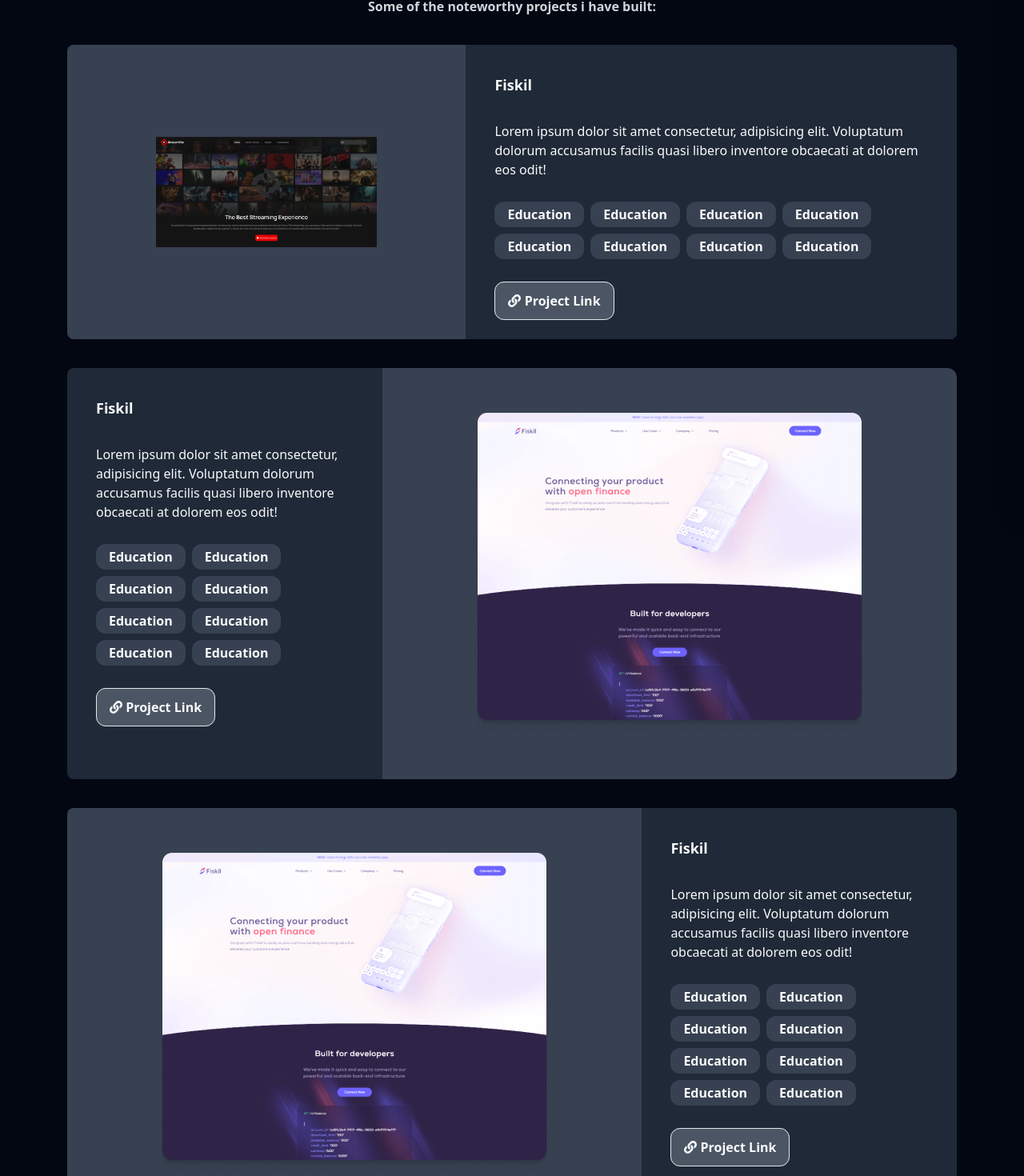
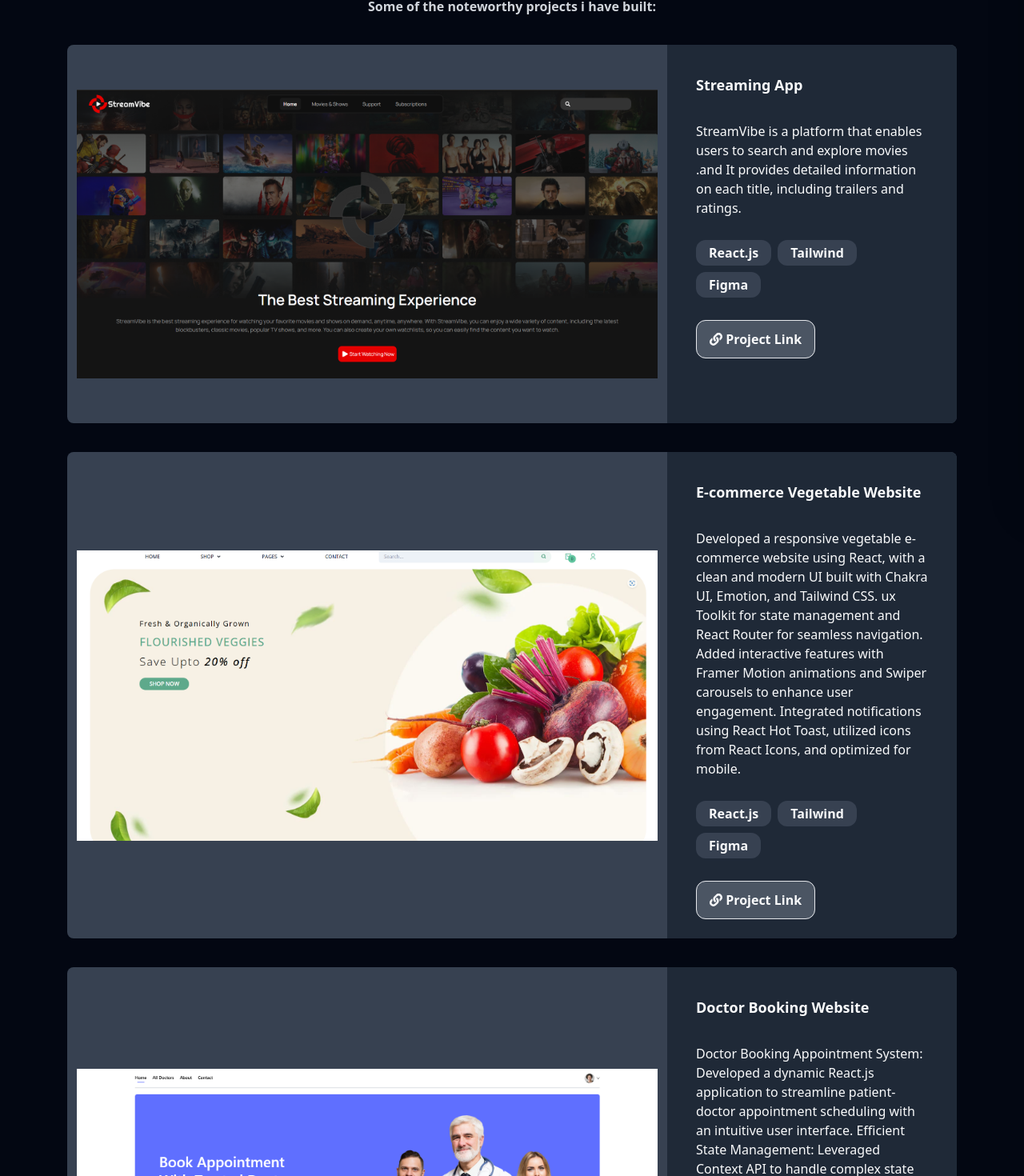
Before and after one commit to asishsahu946/Portfolio, a React (Vite) app: page /projects in a window 1280 px wide. Shown: the part 180-1650 px from the top of the page at 80% size. Built offline with nearby package versions, Linux system fonts and the light colour scheme.

Commit message:
final push

```diff
--- /dev/null
+++ b/src/assets/projectData.js
@@ -0,0 +1,32 @@
+import project1Img from './Streaming-Project-screenshot.png'
+import project2Img from './vegetableProject.png'
+import project3Img from './doctorBookingProject.png'
+
+ const data = [
+    // Project 1
+    {
+        image: project1Img,
+        title: 'Streaming App',
+        overview: 'StreamVibe is a platform that enables users to search and explore movies .and It provides detailed information on each title, including trailers and ratings.',
+        techUsed: ['React.js', 'Tailwind', 'Figma'],
+        link: 'https://steaming-app-react.vercel.app/'
+    },
+    {
+        image: project2Img,
+        title: 'E-commerce Vegetable Website',
+        overview: 'Developed a responsive vegetable e-commerce website using React, with a clean and modern UI built with Chakra UI, Emotion, and Tailwind CSS. ux Toolkit for state management and React Router for seamless navigation. Added interactive features with Framer Motion animations and Swiper carousels to enhance user engagement. Integrated notifications using React Hot Toast, utilized icons from React Icons, and optimized for mobile.',
+        techUsed: ['React.js', 'Tailwind', 'Figma'],
+        link: 'https://vegetable-store-react.vercel.app/'
+    },
+    {
+        image: project3Img,
+        title: 'Doctor Booking Website',
+        overview: `Doctor Booking Appointment System: Developed a dynamic React.js application to streamline patient-doctor appointment scheduling with an intuitive user interface.
+Efficient State Management: Leveraged Context API to handle complex state transitions, ensuring optimal performance and maintainability.
+Feature-Rich Design: Implemented responsive design, real-time updates, and seamless navigation for improved user experience.`,
+        techUsed: ['React.js', 'Tailwind', 'Figma'],
+        link: 'https://doctor-booking-appointment-react.vercel.app/'
+    },
+]
+
+export default data
--- a/src/components/Projects.jsx
+++ b/src/components/Projects.jsx
@@ -1,10 +1,11 @@
 import React from "react";
 import { FaLink } from "react-icons/fa";
 import { image } from "../assets/image";
+import data from '../assets/projectData'
 
 function Projects() {
   return (
-    <div className="bg-[#030712] pb-6 px-14">
+    <div className="bg-[#030712] pb-6 px-14 md-max:px-2">
       <div className="flex items-center justify-center ">
         <p className=" bg-[#374151] text-[#f9fafb] font-bold rounded-xl px-4 py-1 mt-16 ">
           Projects
@@ -14,190 +15,42 @@ function Projects() {
         Some of the noteworthy projects i have built:
       </p>
 
-
-      {/* Project section 1 */}
-      <div className="bg-[#374151] mx-7 my-9 lg:flex justify-center rounded-lg ">
+      <div>
+        {
+          data.map((item,index) => {
+            return <div className="bg-[#374151] mx-7 md-max:mx-2 my-9 lg:flex justify-center rounded-lg ">
         {/* left section */}
-        <img className="mx-auto my-auto lg:mx-[10%] py-14 w-[51%] rounded-2xl overflow-hidden" src={image.streamingAppProject} alt="" />
+        <img className="mx-auto my-auto  px-3 md-max:px-2 py-14 md-max:py-2 w-[750px] md-max:w-full" src={item.image} alt="" />
         {/* Right section */}
-        <div className="bg-[#1f2937] text-[#f9fafb] pl-9 p-9  rounded-bl-lg rounded-br-lg lg:rounded-bl-none lg:rounded-tr-lg ">
-          <h1 className="font-bold text-lg">Fiskil</h1>
-          <p className="pt-8">
-            Lorem ipsum dolor sit amet consectetur, adipisicing elit. Voluptatum
-            dolorum accusamus facilis quasi libero inventore obcaecati at
-            dolorem eos odit!
+        <div className="bg-[#1f2937] text-[#f9fafb] pl-9 md-max:pl-3 p-9 md-max:p-5 rounded-bl-lg rounded-br-lg lg:rounded-bl-none lg:rounded-tr-lg ">
+          <h1 className="font-bold text-lg">{item.title}</h1>
+          <p className="pt-8 md-max:pt-2 md-max:text-sm">
+            {item.overview}
           </p>
           <div className="pt-7 flex flex-wrap gap-2">
-            <div className="inline-flex justify-center">
-              <p className=" bg-[#374151] text-[#f9fafb] font-semibold rounded-xl px-4 py-1 ">
-                Education
+            {
+              item.techUsed.map((skills,index) => <div className="inline-flex justify-center">
+              <p className=" bg-[#374151] text-[#f9fafb] font-semibold rounded-xl px-4 py-1 md-max:text-sm ">
+                {skills}
               </p>
-            </div>
-            <div className="inline-flex justify-center">
-              <p className=" bg-[#374151] text-[#f9fafb] font-semibold rounded-xl px-4 py-1 ">
-                Education
-              </p>
-            </div>
-            <div className="inline-flex justify-center">
-              <p className=" bg-[#374151] text-[#f9fafb] font-semibold rounded-xl px-4 py-1 ">
-                Education
-              </p>
-            </div>
-            <div className="inline-flex justify-center">
-              <p className=" bg-[#374151] text-[#f9fafb] font-semibold rounded-xl px-4 py-1 ">
-                Education
-              </p>
-            </div>
-            <div className="inline-flex justify-center">
-              <p className=" bg-[#374151] text-[#f9fafb] font-semibold rounded-xl px-4 py-1 ">
-                Education
-              </p>
-            </div>
-            <div className="inline-flex justify-center">
-              <p className=" bg-[#374151] text-[#f9fafb] font-semibold rounded-xl px-4 py-1 ">
-                Education
-              </p>
-            </div>
-            <div className="inline-flex justify-center">
-              <p className=" bg-[#374151] text-[#f9fafb] font-semibold rounded-xl px-4 py-1 ">
-                Education
-              </p>
-            </div>
-            <div className="inline-flex justify-center">
-              <p className=" bg-[#374151] text-[#f9fafb] font-semibold rounded-xl px-4 py-1 ">
-                Education
-              </p>
-            </div>
+            </div>)
+            }
+
 
           </div>
           <div className="mt-10">
-            <a href="" className="border rounded-xl px-4 py-3 font-bold bg-gray-600 "><button><FaLink className="inline -mt-1"/> Project Link</button></a>
+            <a href={item.link} className="border rounded-xl px-4 py-3 font-bold bg-gray-600  md-max:text-sm"><button><FaLink className="inline -mt-1"/> Project Link</button></a>
 
             </div>
         </div>
       </div>
-      {/* Project section 2 */}
-      <div className="bg-[#374151] mx-7 my-9 lg:flex justify-center lg:flex-row-reverse rounded-xl">
-        {/* left section */}
-        <img className=" mx-auto my-auto lg:mx-[10%] py-14 w-full h-full rounded-2xl " src={image.projectimage} alt="" />
-        {/* Right section */}
-        <div className="bg-[#1f2937] text-[#f9fafb] pl-9 p-9 rounded-b-lg lg:rounded-br-none lg:rounded-tl-lg">
-          <h1 className="font-bold text-lg">Fiskil</h1>
-          <p className="pt-8">
-            Lorem ipsum dolor sit amet consectetur, adipisicing elit. Voluptatum
-            dolorum accusamus facilis quasi libero inventore obcaecati at
-            dolorem eos odit!
-          </p>
-          <div className="pt-7 flex flex-wrap gap-2">
-            <div className="inline-flex justify-center">
-              <p className=" bg-[#374151] text-[#f9fafb] font-semibold rounded-xl px-4 py-1 ">
-                Education
-              </p>
-            </div>
-            <div className="inline-flex justify-center">
-              <p className=" bg-[#374151] text-[#f9fafb] font-semibold rounded-xl px-4 py-1 ">
-                Education
-              </p>
-            </div>
-            <div className="inline-flex justify-center">
-              <p className=" bg-[#374151] text-[#f9fafb] font-semibold rounded-xl px-4 py-1 ">
-                Education
-              </p>
-            </div>
-            <div className="inline-flex justify-center">
-              <p className=" bg-[#374151] text-[#f9fafb] font-semibold rounded-xl px-4 py-1 ">
-                Education
-              </p>
-            </div>
-            <div className="inline-flex justify-center">
-              <p className=" bg-[#374151] text-[#f9fafb] font-semibold rounded-xl px-4 py-1 ">
-                Education
-              </p>
-            </div>
-            <div className="inline-flex justify-center">
-              <p className=" bg-[#374151] text-[#f9fafb] font-semibold rounded-xl px-4 py-1 ">
-                Education
-              </p>
-            </div>
-            <div className="inline-flex justify-center">
-              <p className=" bg-[#374151] text-[#f9fafb] font-semibold rounded-xl px-4 py-1 ">
-                Education
-              </p>
-            </div>
-            <div className="inline-flex justify-center">
-              <p className=" bg-[#374151] text-[#f9fafb] font-semibold rounded-xl px-4 py-1 ">
-                Education
-              </p>
-            </div>
 
-          </div>
-          <div className="mt-10">
-            <a href="" className="border rounded-xl px-4 py-3 font-bold bg-gray-600 "><button><FaLink className="inline -mt-1"/> Project Link</button></a>
+          })
+        }
+      </div>
 
-            </div>
-        </div>
-      </div>
-            {/* Project section 3 */}
-            <div className="bg-[#374151] mx-7 my-9 lg:flex justify-center rounded-lg ">
-        {/* left section */}
-        <img className=" mx-auto my-auto lg:mx-[10%] py-14 w-full h-full rounded-2xl  " src={image.projectimage} alt="" />
-        {/* Right section */}
-        <div className="bg-[#1f2937] text-[#f9fafb] pl-9 p-9  rounded-bl-lg rounded-br-lg lg:rounded-bl-none lg:rounded-tr-lg">
-          <h1 className="font-bold text-lg">Fiskil</h1>
-          <p className="pt-8">
-            Lorem ipsum dolor sit amet consectetur, adipisicing elit. Voluptatum
-            dolorum accusamus facilis quasi libero inventore obcaecati at
-            dolorem eos odit!
-          </p>
-          <div className="pt-7 flex flex-wrap gap-2">
-            <div className="inline-flex justify-center">
-              <p className=" bg-[#374151] text-[#f9fafb] font-semibold rounded-xl px-4 py-1 ">
-                Education
-              </p>
-            </div>
-            <div className="inline-flex justify-center">
-              <p className=" bg-[#374151] text-[#f9fafb] font-semibold rounded-xl px-4 py-1 ">
-                Education
-              </p>
-            </div>
-            <div className="inline-flex justify-center">
-              <p className=" bg-[#374151] text-[#f9fafb] font-semibold rounded-xl px-4 py-1 ">
-                Education
-              </p>
-            </div>
-            <div className="inline-flex justify-center">
-              <p className=" bg-[#374151] text-[#f9fafb] font-semibold rounded-xl px-4 py-1 ">
-                Education
-              </p>
-            </div>
-            <div className="inline-flex justify-center">
-              <p className=" bg-[#374151] text-[#f9fafb] font-semibold rounded-xl px-4 py-1 ">
-                Education
-              </p>
-            </div>
-            <div className="inline-flex justify-center">
-              <p className=" bg-[#374151] text-[#f9fafb] font-semibold rounded-xl px-4 py-1 ">
-                Education
-              </p>
-            </div>
-            <div className="inline-flex justify-center">
-              <p className=" bg-[#374151] text-[#f9fafb] font-semibold rounded-xl px-4 py-1 ">
-                Education
-              </p>
-            </div>
-            <div className="inline-flex justify-center">
-              <p className=" bg-[#374151] text-[#f9fafb] font-semibold rounded-xl px-4 py-1 ">
-                Education
-              </p>
-            </div>
+      {/* Project section 1 */}
 
-          </div>
-          <div className="mt-10">
-            <a href="" className="border rounded-xl px-4 py-3 font-bold bg-gray-600 "><button><FaLink className="inline -mt-1"/> Project Link</button></a>
-
-            </div>
-        </div>
-      </div>
 
     </div>
   );
--- a/tailwind.config.js
+++ b/tailwind.config.js
@@ -6,6 +6,18 @@ export default {
   ],
   theme: {
     extend: {},
+    screens: {
+      "2xl-max": { max: "1535px" }, // => @media (max-width: 1535px) { ... }
+      "xl-max": { max: "1279px" }, // => @media (max-width: 1279px) { ... }
+      "lg-max": { max: "1023px" }, // => @media (max-width: 1023px) { ... }
+      "md-max": { max: "767px" }, // => @media (max-width: 767px) { ... }
+      "sm-max": { max: "639px" }, // => @media (max-width: 639px) { ... }
+      "2xl": "1535px",
+      "xl": "1279px",
+      "lg": "1023px",
+      "md": "767px",
+      "sm": "639px",
+    },
   },
   plugins: [
     flowbite.plugin(),
```
Also changed, not shown: src/assets/doctorBookingProject.png (added), src/assets/vegetableProject.png (added).
